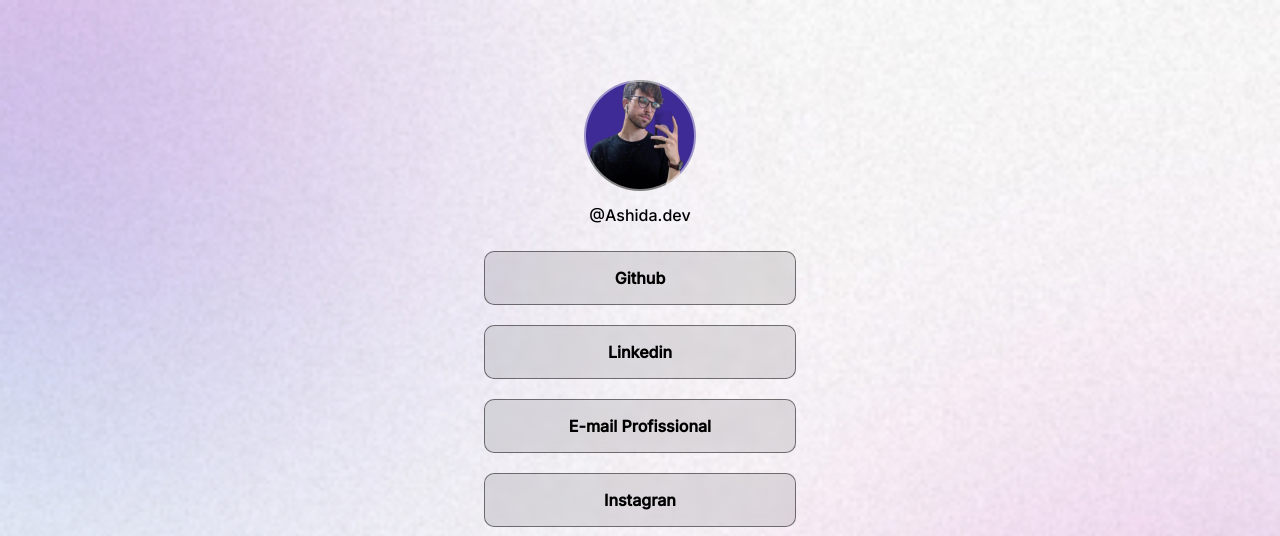
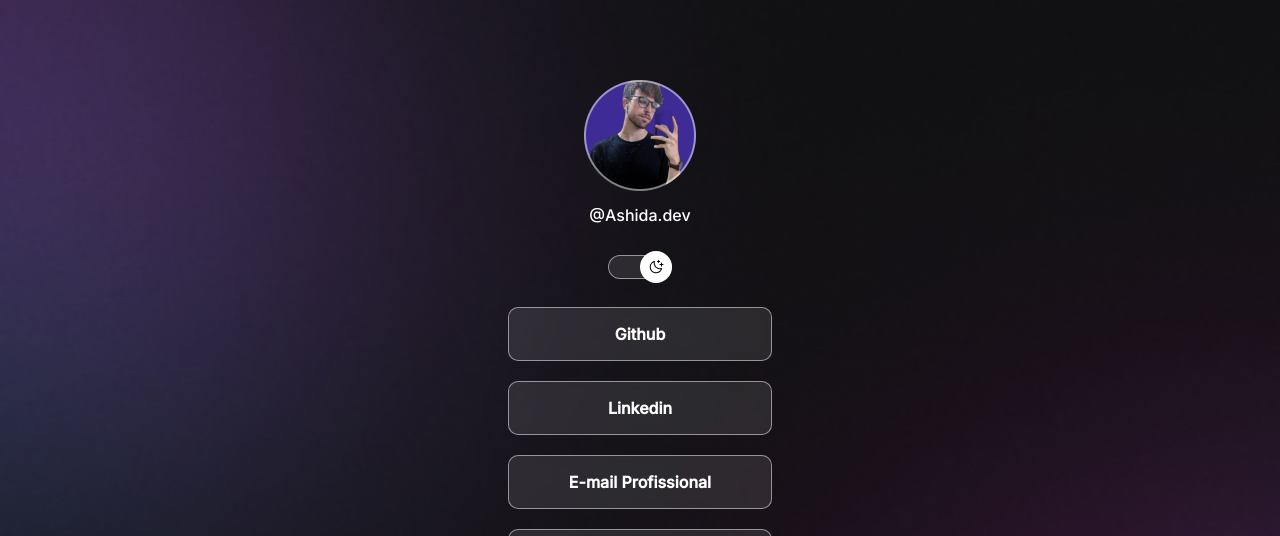
Before and after one commit to LeonardoAshida/Link-Tree, a plain HTML site: page index.html in a window 1280 px wide. Shown: the top 536 px of the page. Drawn offline with nearby package versions, Linux system fonts and the light colour scheme.

Commit message:
Adicionado e estilizado o botão switch

```diff
--- a/index.html
+++ b/index.html
@@ -1,5 +1,5 @@
 <!DOCTYPE html>
-<html lang="pt-br" class="light__mode">
+<html lang="pt-br" class="/light__mode">
 <head>
 
     <!--Fonts Importadas do Google fonts-->
@@ -18,6 +18,12 @@
             <img src="./assets/avatar.png" alt="Imagem de perfil do Estudante de programação Leonardo Ashida.">
             <p>@Ashida.dev</p>
         </div>
+
+        <div id="switch">
+            <button></button>
+            <span></span>
+        </div>
+
         <ul>
             <li>
                 <a href="https://github.com/LeonardoAshida" target="_blank">Github</a>
--- a/style.css
+++ b/style.css
@@ -13,6 +13,7 @@
     --bg-button-color: rgba(255, 255, 255, 0.10);
     --bg-button-color-hover: rgba(255, 255, 255, 0.05);
     --bg-social-color-hover:  rgba(255, 255, 255, 0.2);
+    --switch-bg: url(./assets/MoonStars.png);
 }
 
 .light__mode{
@@ -22,10 +23,12 @@
     --bg-button-color: rgba(0, 0, 0, 0.10);
     --bg-button-color-hover: rgba(0, 0, 0, 0.05);
     --bg-social-color-hover: rgba(0, 0, 0, 0.1);
+    --switch-bg: url(./assets/Sun.png);
 }
 
 body{
     background: var(--bg-url) no-repeat top center/cover;
+    height: 100vh;
 }
 
 body * {
@@ -33,8 +36,11 @@ body * {
     color: var(--text-color);
 }
 
+/* Profile */
+
 #container{
     width: 360px;
+    max-width: 588px;
     margin: 56px auto 0px;
     padding: 0px 24px;
 }
@@ -56,13 +62,47 @@ body * {
     margin-top: 8px;
 }
 
-/* Lins */
+/*Botão Switch (trocar o tema entre escuro e claro)*/
+
+#switch{
+    position: relative;
+    width: 64px;
+    margin: 4px auto;
+}
+
+#switch button{
+    width: 32px;
+    height: 32px;
+    border: 0;
+    border-radius: 50%;
+    background: white var(--switch-bg) no-repeat center;
+
+    position: absolute;
+    top: 50%;
+    right: 0;
+    z-index: 1;
+    transform: translateY(-50%);
+}
+
+#switch span{
+    display: block;
+    width: 64px;
+    height: 24px;
+    border: 1px solid var(--border-color);
+    border-radius: 9999px;
+    background: var(--bg-button-color);
+    backdrop-filter: blur(4px);
+    -webkit-backdrop-filter: blur(4px);
+}
+
+/* Links */
 
 ul{
     list-style: none;
     display: flex;
     flex-direction: column;
     gap: 20px;
+    padding: 24px;
 }
 
 /*Nem todo navegador aceita o backdrop, para que funcione é necessário usar o -webkit- */
@@ -83,11 +123,11 @@ Ul li a{
     transition: background 0.5s;
 }
 
-/*pseudo-seletor */
+/*pseudo-seletor (hover é para quando o cursor do mouse passa por cima do elemento, ele faz uma ação) */
 
 ul li a:hover{
     background: var(--bg-button-color-hover);
-    border: 1px solid var(--text-color);
+    border: 1.5px solid var(--text-color);
 }
 
 /*Icones das redes sociais*/
@@ -112,7 +152,10 @@ ul li a:hover{
     background: var(--bg-social-color-hover);
 }
 
+/*Rodapé*/
+
 footer{
     padding: 24px 0;
     text-align: center;
+    font-size: 16px;
 }
```
Also changed, not shown: assets/MoonStars.png (added), assets/Sun.png (added).
